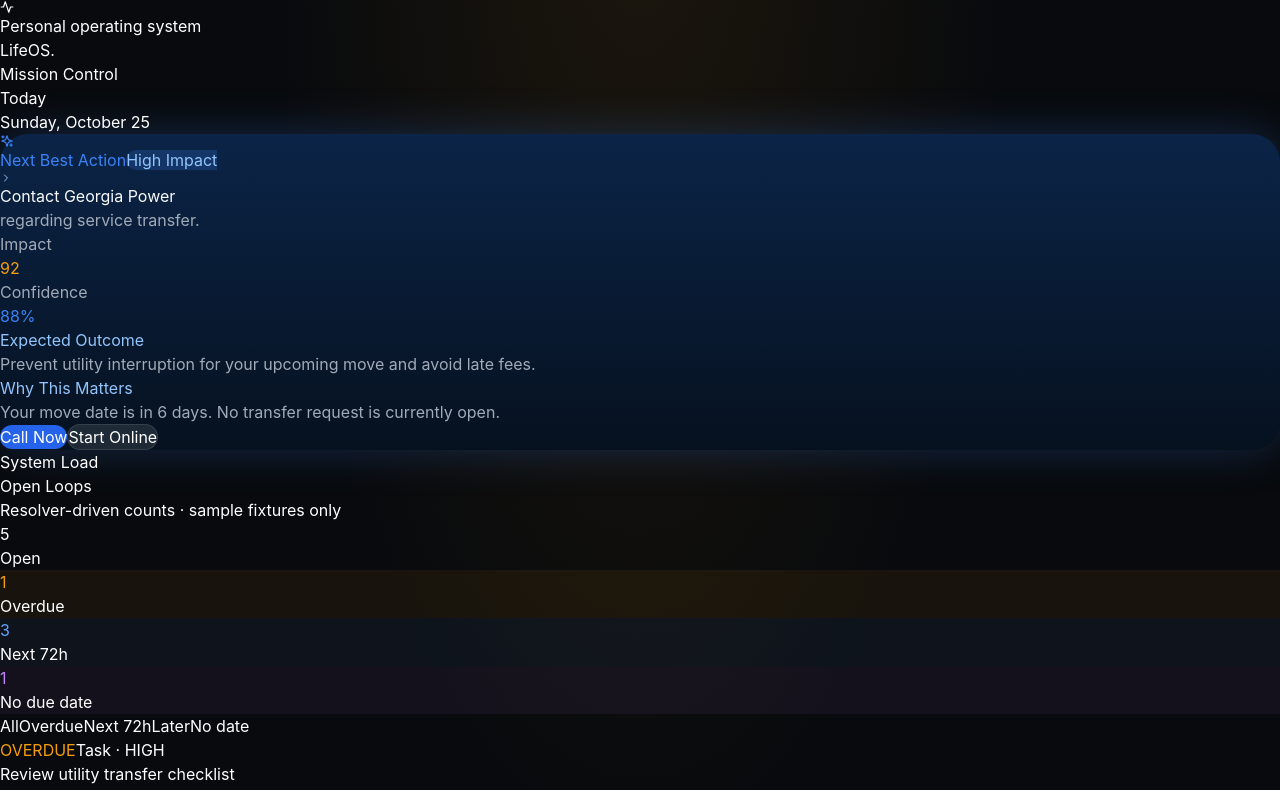
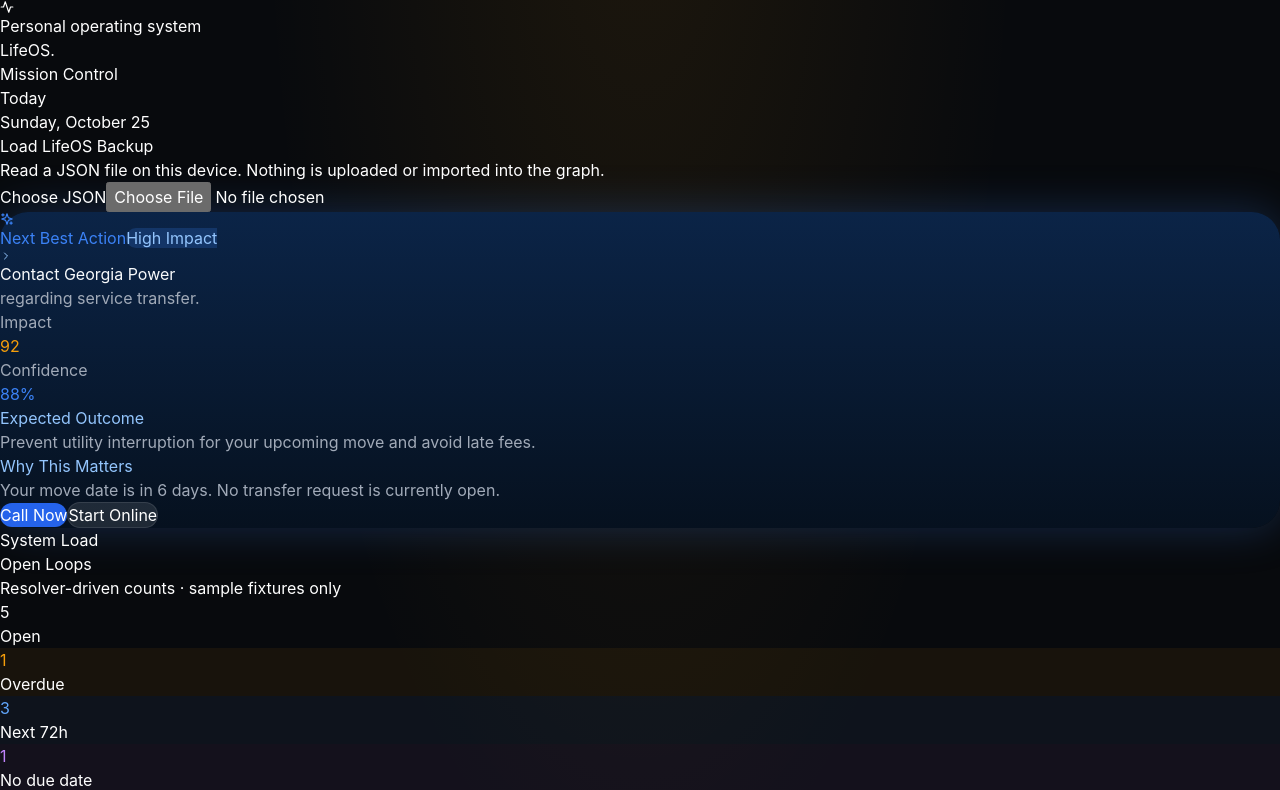
Before and after one commit to 5cxxpb2yrr-ui/lifeos-gemini, a React (Vite) app in the folder apps/web/: page / in a window 1280 px wide. Shown: the top 790 px of the page. Built offline with nearby package versions, Linux system fonts and the light colour scheme.

Commit message:
Add local LifeOS backup preview to Mission Control

```diff
--- a/apps/web/src/App.tsx
+++ b/apps/web/src/App.tsx
@@ -1,5 +1,6 @@
 import { useEffect, useMemo, useState, type FormEvent } from 'react';
 import { filterEntries, readEntries, writeEntries, STORAGE_KEY } from './entry-utils.mjs';
+import { readLifeOSBackupFile } from './backup-utils.mjs';
 import { Activity, Archive, Check, Circle, Clock3, Plus, Search, Sparkles } from 'lucide-react';
 import type { Recommendation } from '@lifeos/domain';
 import { NextBestActionCard } from './components/NextBestActionCard';
@@ -46,6 +47,23 @@ export default function App() {
   const [type, setType] = useState<EntryType>('task');
   const [query, setQuery] = useState('');
   const [showCompleted, setShowCompleted] = useState(false);
+  const [backupSummary, setBackupSummary] = useState<Awaited<ReturnType<typeof readLifeOSBackupFile>> | null>(null);
+  const [backupError, setBackupError] = useState('');
+  const [backupName, setBackupName] = useState('');
+
+  async function loadBackup(file?: File) {
+    if (!file) return;
+    setBackupError('');
+    try {
+      const summary = await readLifeOSBackupFile(file);
+      setBackupSummary(summary);
+      setBackupName(file.name);
+    } catch (error) {
+      setBackupSummary(null);
+      setBackupName('');
+      setBackupError(error instanceof Error ? error.message : 'Could not read this backup.');
+    }
+  }
 
   useEffect(() => {
     try {
@@ -95,6 +113,27 @@ export default function App() {
             <p className="text-sm font-semibold">{today}</p>
           </div>
         </header>
+
+
+        <section className="mb-5 rounded-3xl border border-amber-400/25 bg-slate-900/70 p-4 sm:p-5">
+          <div className="flex flex-wrap items-center justify-between gap-3">
+            <div><h2 className="font-bold">Load LifeOS Backup</h2><p className="mt-1 text-xs text-slate-400">Read a JSON file on this device. Nothing is uploaded or imported into the graph.</p></div>
+            <label className="inline-flex min-h-11 cursor-pointer items-center rounded-xl border border-amber-400/40 bg-amber-400/10 px-4 text-sm font-semibold text-amber-200 hover:bg-amber-400/15">Choose JSON<input aria-label="Choose LifeOS backup JSON" type="file" accept=".json,application/json" className="sr-only" onChange={(event) => { void loadBackup(event.currentTarget.files?.[0]); event.currentTarget.value = ''; }} /></label>
+          </div>
+          {backupError && <p role="alert" className="mt-3 text-sm text-rose-300">{backupError}</p>}
+          {backupSummary && <div className="mt-4 border-t border-white/10 pt-4">
+            <p className="text-xs text-emerald-300">Read locally: {backupName}</p>
+            <div className="mt-3 grid grid-cols-2 gap-2 sm:grid-cols-4">
+              <BackupMetric label="Records" value={backupSummary.totalRecords} />
+              <BackupMetric label="Open loops" value={backupSummary.openLoops.length} />
+              <BackupMetric label="Completed" value={backupSummary.completedLoops.length} />
+              <BackupMetric label="Events" value={backupSummary.events.length} />
+            </div>
+            {backupSummary.financialSections.length > 0 && <p className="mt-3 text-xs text-slate-400">Financial sections detected ({backupSummary.financialSections.join(', ')}). Balances are not combined.</p>}
+            {backupSummary.openLoops.length > 0 && <div className="mt-3 space-y-2">{backupSummary.openLoops.slice(0, 5).map((loop) => <div key={loop.id} className="rounded-xl border border-white/10 bg-black/20 p-3"><p className="text-sm font-medium">{loop.title}</p><p className="mt-1 text-xs text-slate-400">{loop.dueAt ? 'Due ' + new Date(loop.dueAt).toLocaleDateString() : 'No valid due date'} · {loop.type}</p></div>)}</div>}
+            <p className="mt-3 text-[11px] text-slate-500">Preview only. Your existing local capture items were not overwritten.</p>
+          </div>}
+        </section>
 
         <NextBestActionCard recommendation={nba} onAction={(action) => console.log(action)} />
         <OpenLoopsDashboard />
@@ -178,3 +217,7 @@ export default function App() {
     </main>
   );
 }
+
+function BackupMetric({ label, value }: { label: string; value: number }) {
+  return <div className="rounded-xl border border-white/10 bg-black/20 p-3"><p className="text-2xl font-bold tabular-nums text-amber-300">{value}</p><p className="mt-1 text-xs text-slate-400">{label}</p></div>;
+}
```
